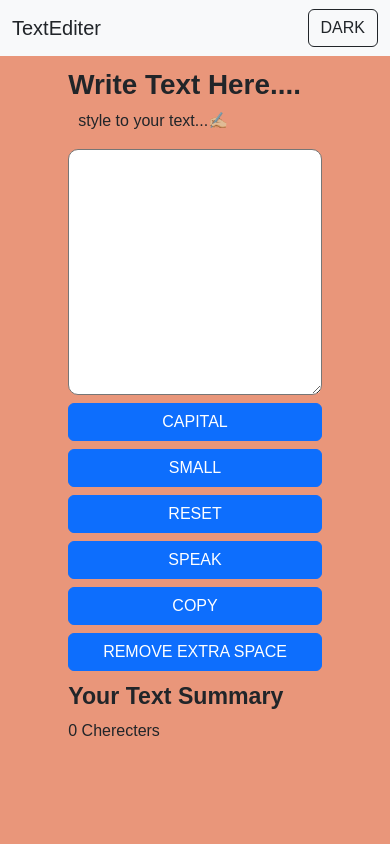
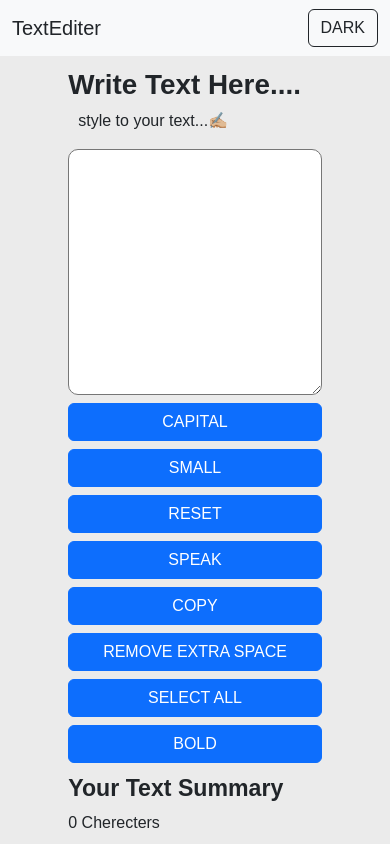
Before and after one commit to Jashgusani123/TextEditer, a React (Create React App) app: page / in a window 390 px wide. Built offline with nearby package versions, Linux system fonts and the light colour scheme.

Commit message:
add botton

```diff
--- a/src/App.css
+++ b/src/App.css
@@ -36,9 +36,7 @@ button{
   text-transform: uppercase;
 }
 @media screen and (max-width:468px) {
-  body{
-    background-color: darksalmon;
-  }
+
   *{
     font-family: Arial, Helvetica, sans-serif;
   }
@@ -256,14 +254,3 @@ button{
 *::selection{
   background-color: cornflowerblue;
 }
-@keyframes tic {
-  0%{
-    width: 10%;
-  }
-  50%{
-    width: 50%;
-  }
-  100%{
-    width: 100%;
-  }
-}
--- /dev/null
+++ b/src/Componante/Button.js
@@ -0,0 +1,11 @@
+import React from 'react'
+
+const Button = (props) => {
+  return (
+    <>
+     <button className="btn btn-primary me-md-2" onClick={props.fun} >{props.name}</button>
+    </>
+  )
+}
+
+export default Button
--- a/src/Componante/Input.js
+++ b/src/Componante/Input.js
@@ -1,5 +1,6 @@
 import React, { useState } from 'react'
 import Charecters from "./Charecters"
+import Button from './Button'
 
 const Input = (props) => {
     const [textin, settextin] = useState("")
@@ -12,6 +13,8 @@ const Input = (props) => {
         settextin(textin.toLowerCase())
     }
     function reasetbtn() {
+         let text = document.getElementById("textarea")
+        text.style.fontWeight=""
         settextin(realtext)
     }
     function speak() {
@@ -28,6 +31,14 @@ const Input = (props) => {
         let text =textin.split(/[ ]+/)
         settextin(text.join(" "))
     }
+    function selectall(){
+        let text = document.getElementById("textarea")
+        text.select()
+    }
+    function bold(){
+        let text = document.getElementById("textarea")
+        text.style.fontWeight="Bold"
+    }
 
     return (
         <>
@@ -41,12 +52,15 @@ const Input = (props) => {
                         setrealtext(e.target.value)
                     }} />
                     <div style={props.innerstyle} className="d-grid gap-2 mt-2 d-md-flex justify-content-md-end">
-                        <button className="btn btn-primary me-md-2" onClick={upercase} >Capital</button>
-                        <button className="btn btn-primary me-md-2 " onClick={lowercase}>Small</button>
-                        <button className="btn btn-primary me-md-2" onClick={reasetbtn}>RESET</button>
-                        <button type="submit" onClick={speak} className="btn btn-primary me-md-2">Speak</button>
-                        <button type="submit" onClick={copy} className="btn btn-primary me-md-2">Copy</button>
-                        <button type="submit" onClick={RemoveExtra} className="btn btn-primary me-md-2">Remove Extra Space</button>
+                        <Button fun={upercase} name={"Capital"} />
+                        <Button fun={lowercase} name={"Small"} />
+                        <Button fun={reasetbtn} name={"RESET"} />
+                        <Button fun={speak} name={"Speak"} />
+                        <Button fun={copy} name={"Copy"} />
+                        <Button fun={RemoveExtra} name={"Remove Extra Space"} />
+                        <Button fun={selectall} name={"Select All"} />
+                        <Button fun={bold} name={"Bold"} />
+
                     </div>
                 </div>
             </div>
--- a/src/Componante/Navbar.js
+++ b/src/Componante/Navbar.js
@@ -6,7 +6,7 @@ const Navbar = (props) => {
         <>
             <nav className={`navbar bg-${props.mode}`}>
                 <div className="container-fluid">
-                    <a className={`navbar-brand text-${props.mode==="dark" ? "light":"dark"}`}>TextEditer</a>
+                    <a href='/' className={`navbar-brand text-${props.mode==="dark" ? "light":"dark"}`}>TextEditer</a>
                             <button type="button" className={`btn btn-outline-${props.mode==="dark" ? "light":"dark"} ` }onClick={props.modeset}>{props.mode==="dark" ? "Light":"Dark"}</button>
                 </div>
             </nav>
```
